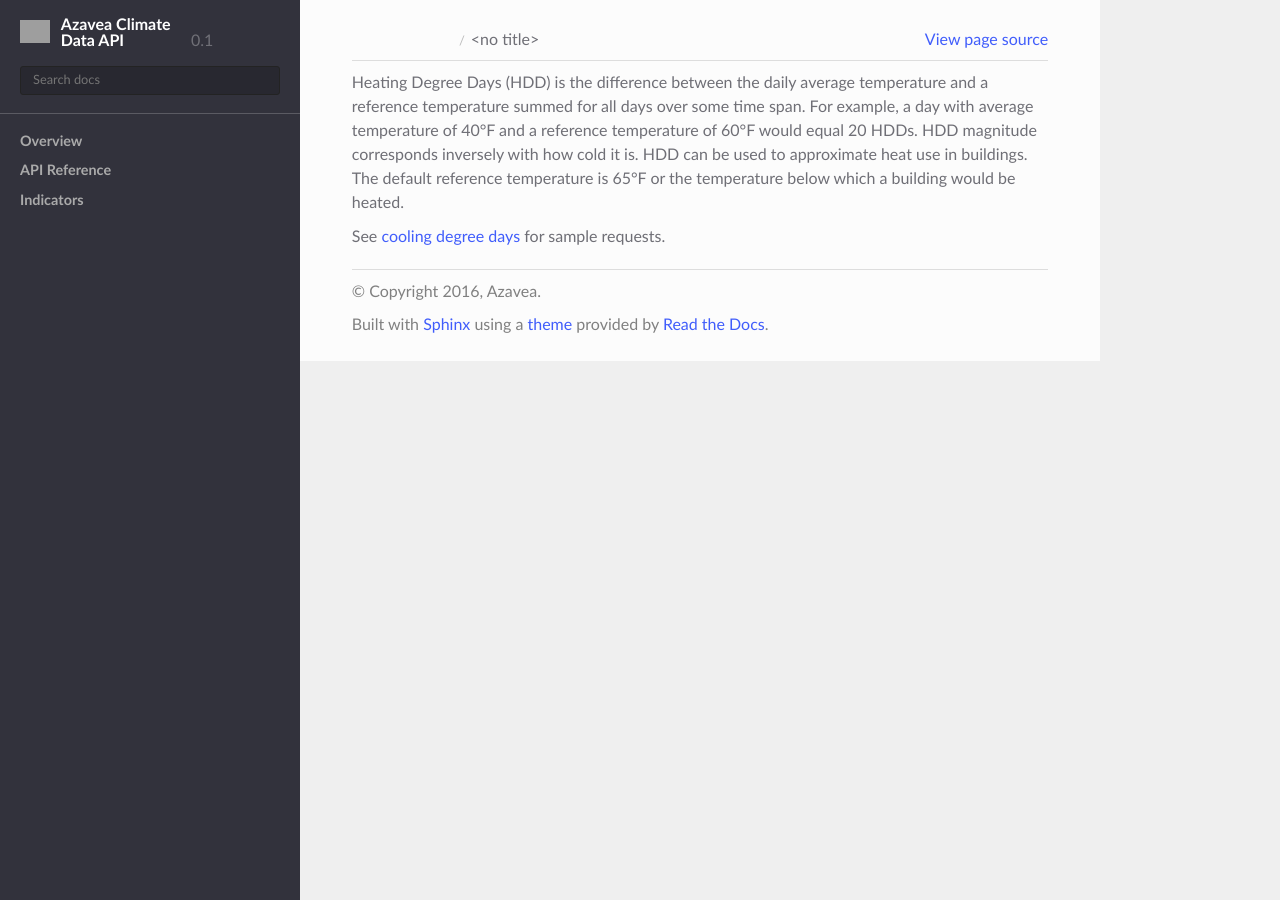
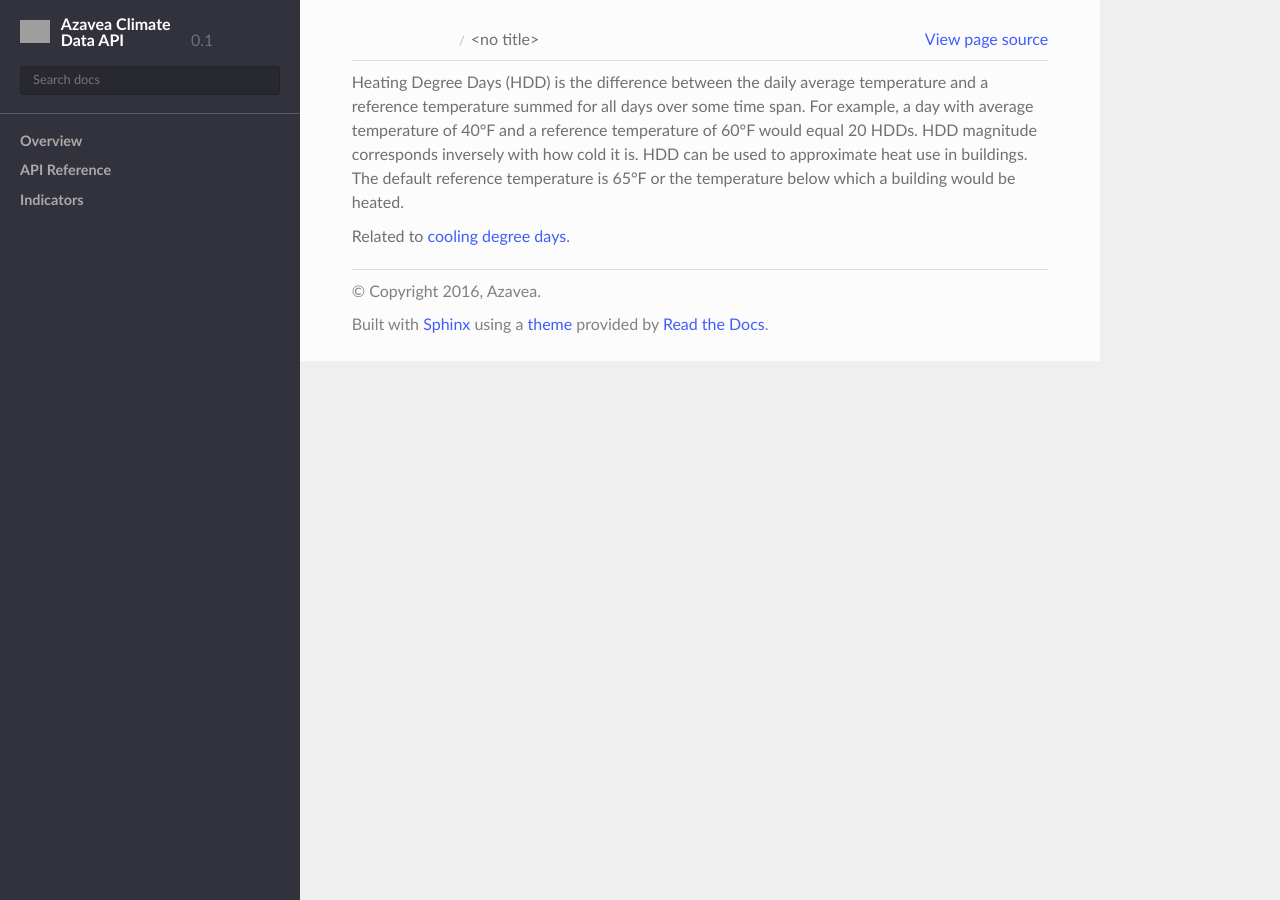
Before and after one commit to azavea/climate-change-api, a Sphinx documentation site: the page built from doc/source/indicators/heating_degree_days.rst, in a window 1280 px wide. Built offline with Sphinx 7.4.7 and the Read the Docs theme 2.0.0, drawn with Linux system fonts in a browser that asks for light colours; grey boxes are pictures that could not be loaded.

Commit message:
Clean up

```diff
--- a/doc/source/indicators/heating_degree_days.rst
+++ b/doc/source/indicators/heating_degree_days.rst
@@ -1,6 +1,6 @@
 Heating Degree Days (HDD) is the difference between the daily average temperature and a reference temperature summed for all days over some time span. For example, a day with average temperature of 40°F and a reference temperature of 60°F would equal 20 HDDs. HDD magnitude corresponds inversely with how cold it is. HDD can be used to approximate heat use in buildings. The default reference temperature is 65°F or the temperature below which a building would be heated.
 
-See `cooling degree days`_ for sample requests.
+Related to `cooling degree days`_.
 
 
 .. _cooling degree days: indicators.html#cooling-degree-days
```
